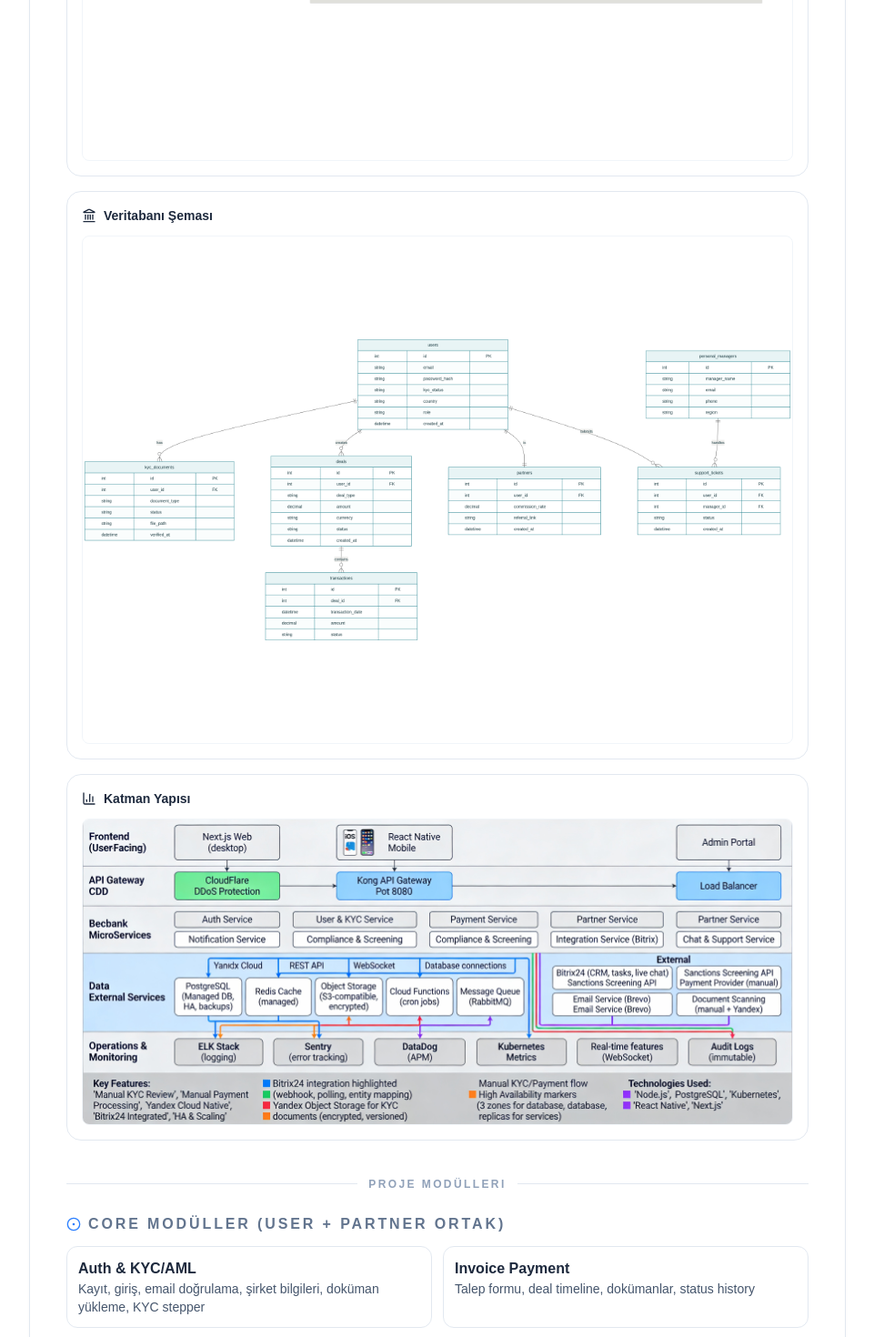
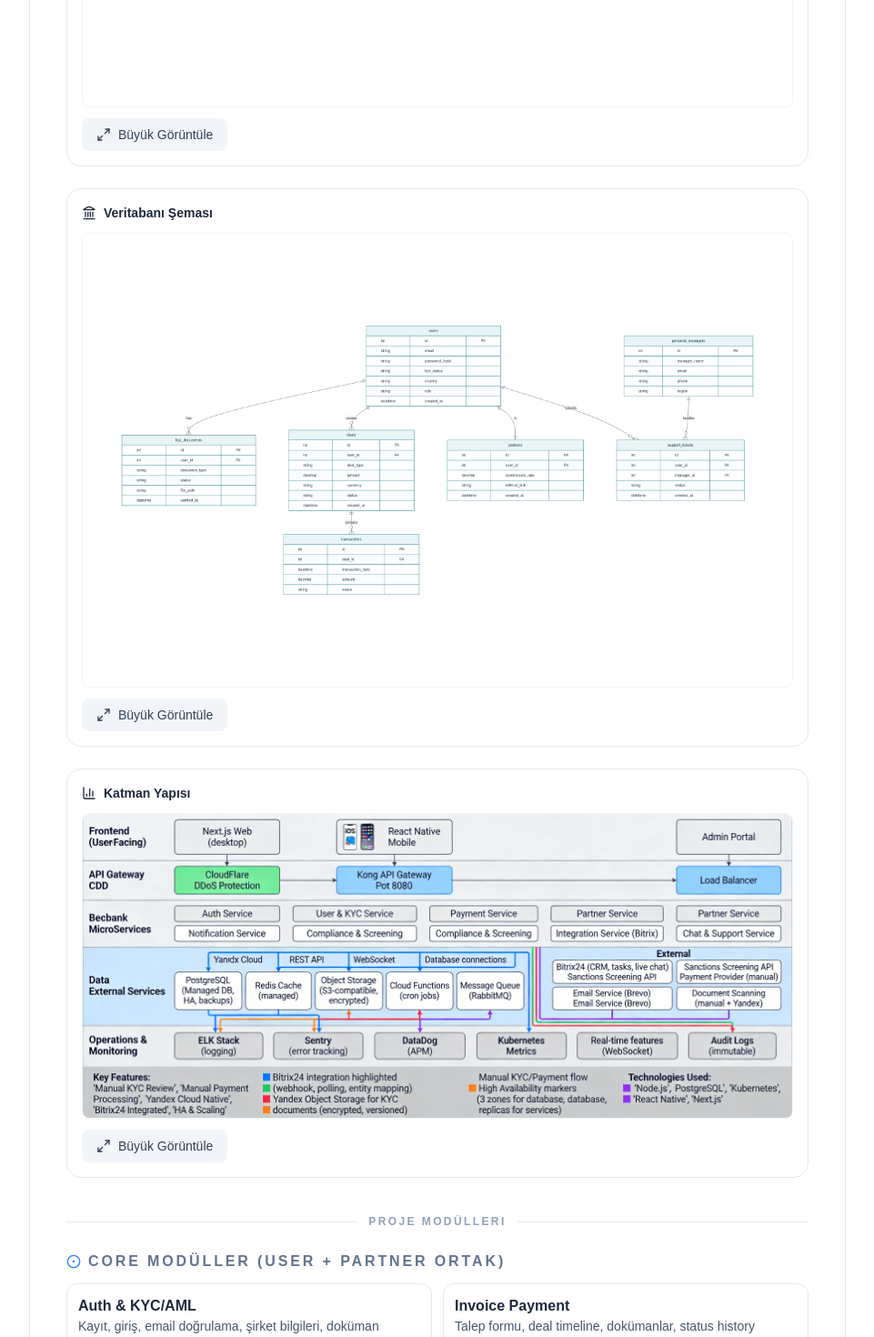
Before and after one commit to vnrnesia/bankbooker-proposal, a Next.js app: page / in a window 1280 px wide. Shown: the part 2040-3510 px from the top of the page at 91% size, without its empty margins (159-1120 px from the left). Built offline with nearby package versions, Linux system fonts and the light colour scheme.

Commit message:
proposal vercel deploy fix

```diff
--- a/app/page.tsx
+++ b/app/page.tsx
@@ -3,7 +3,7 @@
     Target, ShieldCheck, Lock, Rocket, BarChart3, Building,
     Smartphone, Cog, Calendar, AlertTriangle, Coins, Search,
     CreditCard, Landmark, CircleDot, Diamond, Banknote,
-    ClipboardList, Zap, Timer, MessageCircle, Globe, MapPin
+    ClipboardList, Zap, Timer, MessageCircle, Globe, MapPin, Maximize2
 } from 'lucide-react';
 
 export default function VVPlatformProposal() {
@@ -197,14 +197,22 @@
                                 <BarChart3 className="w-4 h-4" /> Teknk Diyagramlar <span className="text-xs text-amber-500 font-medium">(TASLAK)</span>
                             </h3>
 
-                            <div className="grid gap-4">
+                            <div className="grid gap-6">
                                 <div className="rounded-2xl border border-slate-200 p-4">
                                     <h4 className="text-sm font-semibold text-slate-800 mb-3 flex items-center gap-2"><Building className="w-4 h-4" /> Mimari Diyagram</h4>
                                     <img
                                         src="/architecture_diagram.png"
                                         alt="Sistem Mimarisi Diyagramı"
-                                        className="w-full rounded-lg border border-slate-100"
+                                        className="w-full max-h-[500px] object-contain rounded-lg border border-slate-100 mb-3"
                                     />
+                                    <a
+                                        href="/architecture_diagram.png"
+                                        target="_blank"
+                                        rel="noopener noreferrer"
+                                        className="inline-flex items-center gap-2 px-4 py-2 text-sm font-medium text-slate-700 bg-slate-100 hover:bg-slate-200 rounded-lg transition-colors"
+                                    >
+                                        <Maximize2 className="w-4 h-4" /> Büyük Görüntüle
+                                    </a>
                                 </div>
 
                                 <div className="rounded-2xl border border-slate-200 p-4">
@@ -212,8 +220,16 @@
                                     <img
                                         src="/database_schema.png"
                                         alt="Veritabanı Şeması"
-                                        className="w-full rounded-lg border border-slate-100"
+                                        className="w-full max-h-[500px] object-contain rounded-lg border border-slate-100 mb-3"
                                     />
+                                    <a
+                                        href="/database_schema.png"
+                                        target="_blank"
+                                        rel="noopener noreferrer"
+                                        className="inline-flex items-center gap-2 px-4 py-2 text-sm font-medium text-slate-700 bg-slate-100 hover:bg-slate-200 rounded-lg transition-colors"
+                                    >
+                                        <Maximize2 className="w-4 h-4" /> Büyük Görüntüle
+                                    </a>
                                 </div>
 
                                 <div className="rounded-2xl border border-slate-200 p-4">
@@ -221,8 +237,16 @@
                                     <img
                                         src="/layers.png"
                                         alt="Uygulama Katman Yapısı"
-                                        className="w-full rounded-lg border border-slate-100"
+                                        className="w-full max-h-[500px] object-contain rounded-lg border border-slate-100 mb-3"
                                     />
+                                    <a
+                                        href="/layers.png"
+                                        target="_blank"
+                                        rel="noopener noreferrer"
+                                        className="inline-flex items-center gap-2 px-4 py-2 text-sm font-medium text-slate-700 bg-slate-100 hover:bg-slate-200 rounded-lg transition-colors"
+                                    >
+                                        <Maximize2 className="w-4 h-4" /> Büyük Görüntüle
+                                    </a>
                                 </div>
                             </div>
                         </div>
```
